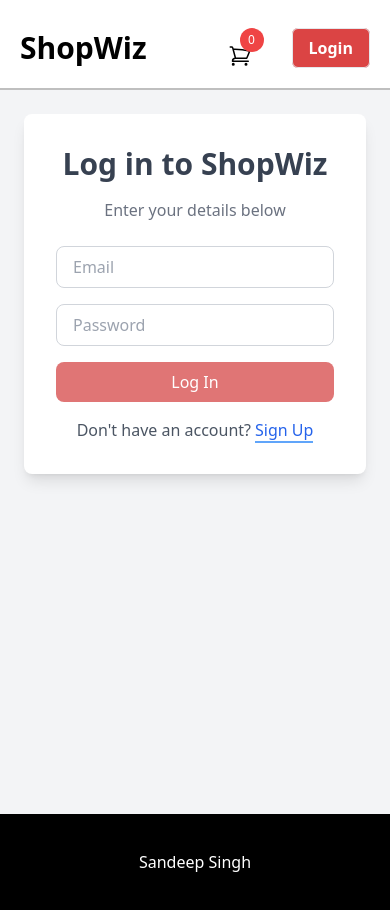
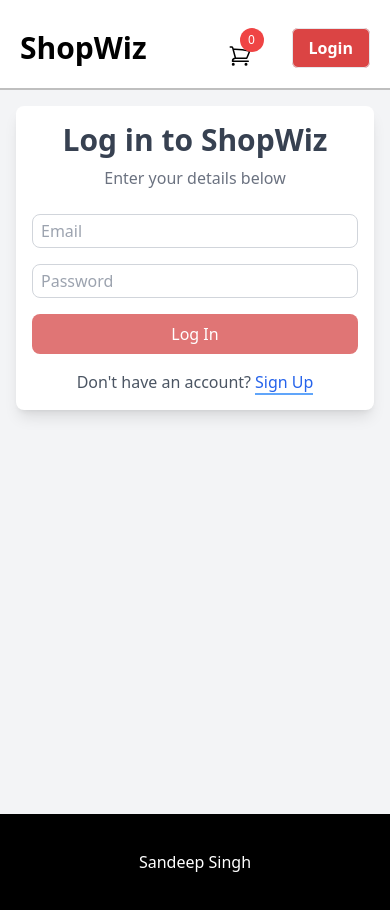
Before and after one commit to Sandeep-singh-99/ShopWiz, a React (Create React App) app in the folder client/: page /login in a window 390 px wide. Built offline with nearby package versions, Linux system fonts and the light colour scheme; no server answers.

Commit message:
refactor: update API_BASE_URL to fallback to localhost for local development

```diff
--- a/client/src/components/HorizontalCardProduct.js
+++ b/client/src/components/HorizontalCardProduct.js
@@ -2,7 +2,7 @@
 import { message } from "antd";
 import axios from "axios";
 
-const API_BASE_URL = process.env.REACT_APP_API_URL;
+const API_BASE_URL = process.env.REACT_APP_API_URL || "http://localhost:5000";
 
 const ProductCard = lazy(() => import("./ProductCard")); // Lazy Loading
 
--- a/client/src/components/Login.js
+++ b/client/src/components/Login.js
@@ -146,7 +146,7 @@
 import axios from "axios";
 import { message } from "antd";
 
-const API_BASE_URL = process.env.REACT_APP_API_URL;
+const API_BASE_URL = process.env.REACT_APP_API_URL || "http://localhost:5000";
 
 export default function Login() {
   const dispatch = useDispatch();
@@ -194,9 +194,9 @@
   }, [navigate]);
 
   return (
-    <div className="flex items-center justify-center bg-gray-100 p-6">
-      <div className="w-full max-w-md bg-white shadow-lg rounded-lg p-8">
-        <h1 className="text-3xl font-semibold text-gray-700 mb-4 text-center">Log in to ShopWiz</h1>
+    <div className="flex sm:item-center sm:justify-center lg:pt-20 md:pt-16 sm:pt-8 pt-4 px-4">
+      <div className="w-full max-w-md bg-white shadow-lg rounded-lg p-4 sm:p-8 ">
+        <h1 className="text-3xl font-semibold text-gray-700 mb-2 text-center">Log in to ShopWiz</h1>
         <p className="text-gray-500 mb-6 text-center">Enter your details below</p>
         <form className="space-y-4" onSubmit={handleSubmit}>
           <input
@@ -204,7 +204,8 @@
             name="email"
             value={formData.email}
             onChange={handleChange}
-            className="w-full border border-gray-300 rounded-lg px-4 py-2 focus:outline-none focus:ring-2 focus:ring-blue-400"
+            required
+            className="w-full border border-gray-300 rounded-lg sm:px-4 px-2 py-1 sm:py-2 focus:outline-none focus:ring-2 focus:ring-blue-400"
             placeholder="Email"
           />
           <input
@@ -212,12 +213,13 @@
             name="password"
             value={formData.password}
             onChange={handleChange}
-            className="w-full border border-gray-300 rounded-lg px-4 py-2 focus:outline-none focus:ring-2 focus:ring-blue-400"
+            required
+            className="w-full border border-gray-300 rounded-lg sm:px-4 px-2 py-1 sm:py-2 focus:outline-none focus:ring-2 focus:ring-blue-400"
             placeholder="Password"
           />
           <button
             type="submit"
-            className="w-full bg-[#e07575] text-white py-2 rounded-lg hover:bg-blue-700 transition"
+            className="w-full bg-[#e07575] text-white py-2 rounded-lg hover:bg-[#e07586] transition"
           >
             Log In
           </button>
--- a/client/src/components/SignUp.js
+++ b/client/src/components/SignUp.js
@@ -5,7 +5,7 @@
 import { message } from "antd";
 import axios from "axios";
 
-const API_BASE_URL = process.env.REACT_APP_API_URL;
+const API_BASE_URL = process.env.REACT_APP_API_URL || "http://localhost:5000";
 
 export default function Register() {
   const navigate = useNavigate();
--- a/client/src/redux/slice/auth-slice.js
+++ b/client/src/redux/slice/auth-slice.js
@@ -3,7 +3,7 @@
 
 // axios.defaults.withCredentials = true;
 
-const API_BASE_URL = process.env.REACT_APP_API_URL
+const API_BASE_URL = process.env.REACT_APP_API_URL || 'http://localhost:5000';
 
 export const logout = createAsyncThunk("auth/logout", async (_, thunkApi) => {
   try {
--- a/client/src/redux/slice/cart-slice.js
+++ b/client/src/redux/slice/cart-slice.js
@@ -2,7 +2,7 @@
 import axios from "axios";
 import { logout } from "./auth-slice";
 
-const API_BASE_URL = process.env.REACT_APP_API_URL
+const API_BASE_URL = process.env.REACT_APP_API_URL || "http://localhost:5000";
 
 export const addCart = createAsyncThunk(
   "cart/addToCart",
--- a/client/src/redux/slice/category-slice.js
+++ b/client/src/redux/slice/category-slice.js
@@ -1,7 +1,7 @@
 import { createAsyncThunk, createSlice } from "@reduxjs/toolkit";
 import axios from "axios";
 
-const API_BASE_URL = process.env.REACT_APP_API_URL
+const API_BASE_URL = process.env.REACT_APP_API_URL || "http://localhost:5000";
 
 export const fetchCategory = createAsyncThunk(
   "category/fetchCategory",
--- a/client/src/redux/slice/comment-slice.js
+++ b/client/src/redux/slice/comment-slice.js
@@ -1,7 +1,7 @@
 import { createAsyncThunk, createSlice } from "@reduxjs/toolkit";
 import axios from "axios";
 
-const API_BASE_URL = process.env.REACT_APP_API_URL
+const API_BASE_URL = process.env.REACT_APP_API_URL || 'http://localhost:5000';
 
 export const AddComment = createAsyncThunk('comment/addComment', async ({ id, data}, thunkApi) => {
     try {
--- a/client/src/redux/slice/product-slice.js
+++ b/client/src/redux/slice/product-slice.js
@@ -1,7 +1,7 @@
 import { createAsyncThunk, createSlice } from "@reduxjs/toolkit";
 import axios from "axios";
 
-const API_BASE_URL = process.env.REACT_APP_API_URL
+const API_BASE_URL = process.env.REACT_APP_API_URL || "http://localhost:5000";
 
 export const fetchProduct = createAsyncThunk(
   "product/fetchProduct",
--- a/client/src/screen/admin/Product.js
+++ b/client/src/screen/admin/Product.js
@@ -10,7 +10,7 @@
 
 import axios from "axios";
 
-const API_BASE_URL = process.env.REACT_APP_API_URL;
+const API_BASE_URL = process.env.REACT_APP_API_URL || "http://localhost:5000";
 
 export default function Product() {
   const dispatch = useDispatch();
```
